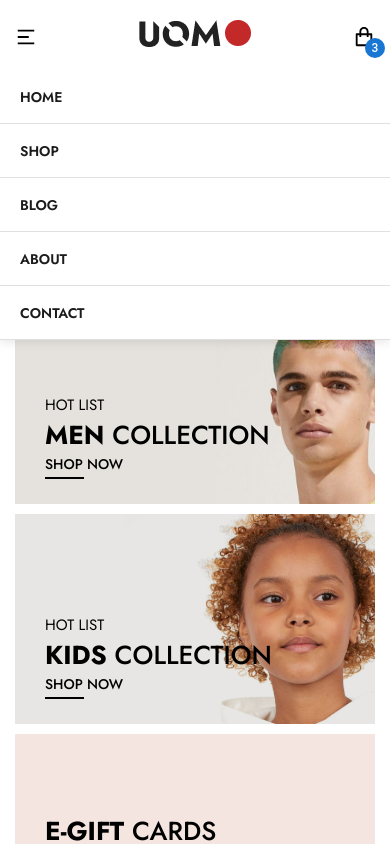
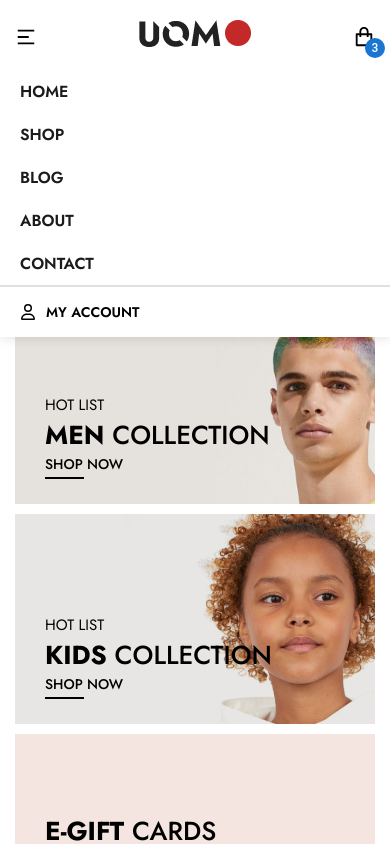
Before and after one commit to TopSecretStar/ecommerce-website, a React (Create React App) app: page / in a window 390 px wide. Both pictures are taken after a click on the icon 26 px from the left and 37 px from the top of the page. Shown: the top 844 px of the page. Built offline with nearby package versions, Linux system fonts and the light colour scheme.

Commit message:
Update mobile menu styles and add My Account link to Navbar

```diff
--- a/src/Components/Header/Navbar.css
+++ b/src/Components/Header/Navbar.css
@@ -98,10 +98,6 @@
 
 /* Mobile Menu */
 
-.mobile-menu-icon {
-  cursor: pointer;
-}
-
 .mobile-menu {
   display: flex;
   flex-direction: column;
@@ -126,20 +122,36 @@
   list-style-type: none;
   padding: 0;
   margin: 0;
+  border-bottom: 1px solid #e0e0e0;
 }
 
 .mobile-menu ul li {
-  padding: 15px 20px;
-  border-bottom: 1px solid #e0e0e0;
+  padding: 10px 20px;
 }
 
 .mobile-menu ul li a {
   text-decoration: none;
   color: #1b1b1b;
-  font-size: 14px;
+  font-size: 16px;
   font-weight: 600;
 }
 
 .mobile-menu ul li a:hover {
   color: #007bff;
 }
+
+.mobile-menuFooter a {
+  display: flex;
+  align-items: center;
+  gap: 10px;
+  padding: 15px 20px;
+  border-top: 1px solid #e0e0e0;
+  text-decoration: none;
+  color: black;
+}
+
+.mobile-menuFooter p {
+  font-size: 14px;
+  font-weight: 600;
+  text-transform: uppercase;
+}
--- a/src/Components/Header/Navbar.jsx
+++ b/src/Components/Header/Navbar.jsx
@@ -116,6 +116,12 @@ const Navbar = () => {
               </Link>
             </li>
           </ul>
+          <div className="mobile-menuFooter">
+            <Link to="/loginSignUp">
+              <FaRegUser />
+              <p>My Account</p>
+            </Link>
+          </div>
         </div>
       </nav>
     </>
```
